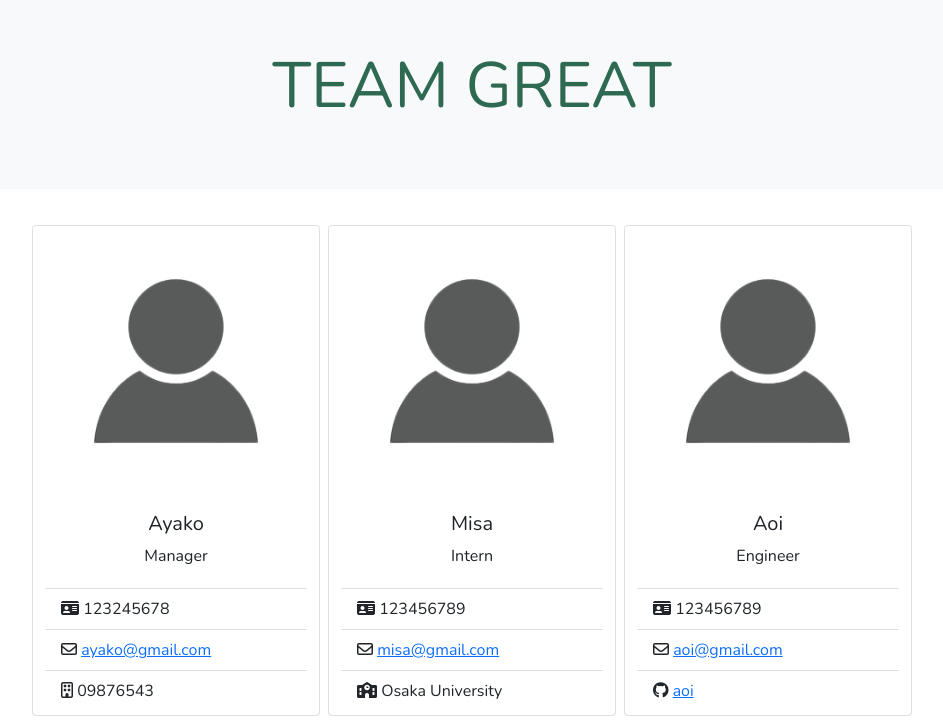
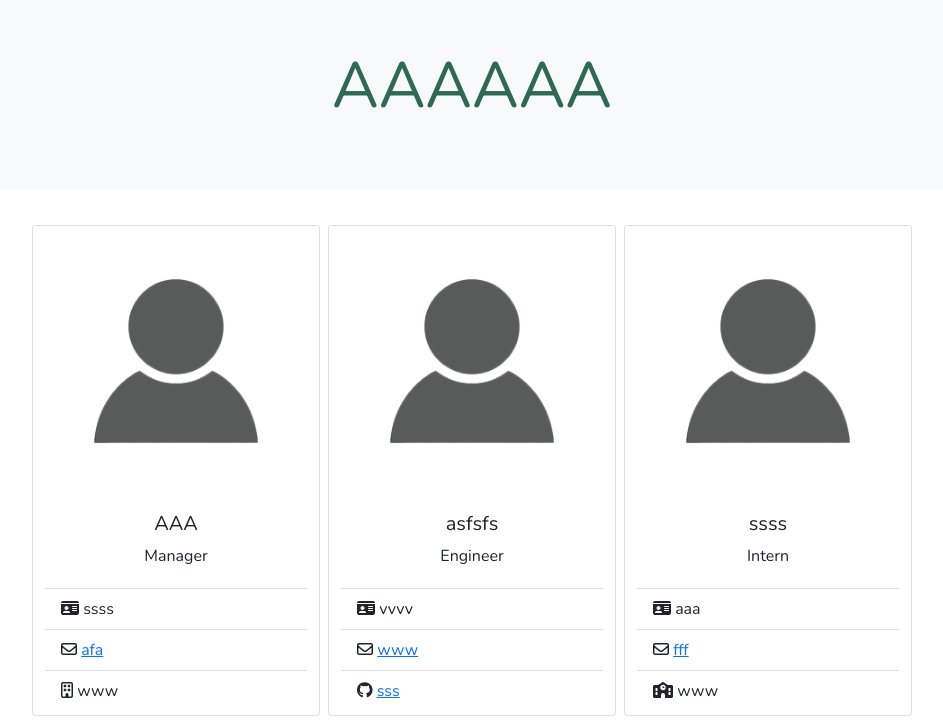
Before and after one commit to ayacomputer/10-Team-Profile-Generator, a website: page index.html in a window 1280 px wide. Shown: the top 721 px of the page, without its empty margins (168-1111 px from the left). Drawn offline with nearby package versions, Linux system fonts and the light colour scheme; a web font is replaced by a local one.

Commit message:
updating files

```diff
--- a/index.html
+++ b/index.html
@@ -1,3 +1,4 @@
+
     <!DOCTYPE html>
 <html lang="en">
 
@@ -11,7 +12,7 @@
 
 
 
-    <title>TEAM GREAT</title>
+    <title>AAAAAA</title>
     <script src="https://polyfill.io/v3/polyfill.min.js?features=default"></script>
     <script src="https://kit.fontawesome.com/ea187b7c6b.js" crossorigin="anonymous"></script>
     <link
@@ -25,7 +26,7 @@
     <header>
         <div class="p-5 bg-light">
             <div class="container">
-                <h1 class="display-3 text-center teamName">TEAM GREAT</h1>
+                <h1 class="display-3 text-center teamName">AAAAAA</h1>
                 </p>
             </div>
         </div>
@@ -38,14 +39,14 @@
     <div class="card col m-1" style="width: 18rem;">
                     <img src="./assets/person.png" class="card-img-top" alt="this is a image of a person">
                     <div class="card-body">
-                        <h5 class="card-title text-center">Ayako</h5>
+                        <h5 class="card-title text-center">AAA</h5>
                         <p class="card-text text-center">Manager</p>
                     </div>
                     <ul class="list-group list-group-flush m-1">
-                        <li class="list-group-item"><i class='fas fa-id-card'></i> 123245678</li>
+                        <li class="list-group-item"><i class='fas fa-id-card'></i> ssss</li>
                         <li class="list-group-item"><i class='far fa-envelope'></i> <a
-                                href="mailto:ayako@gmail.com">ayako@gmail.com</a></li>
-                        <li class="list-group-item"><i class='far fa-building'></i> 09876543</li>
+                                href="mailto:afa">afa</a></li>
+                        <li class="list-group-item"><i class='far fa-building'></i> www</li>
                     </ul>
 
                 </div>
@@ -53,29 +54,44 @@
     <div class="card col m-1" style="width: 18rem;">
     <img src="./assets/person.png" class="card-img-top" alt="this is a image of a person">
     <div class="card-body">
-                        <h5 class="card-title text-center">Misa</h5>
-                        <p class="card-text text-center">Intern</p>
+        <h5 class="card-title text-center">asfsfs</h5>
+        <p class="card-text text-center">Engineer</p>
     </div>
     <ul class="list-group list-group-flush m-1">
-                        <li class="list-group-item"><i class='fas fa-id-card'></i> 123456789</li>
+        <li class="list-group-item"><i class='fas fa-id-card'></i> vvvv</li>
         <li class="list-group-item"><i class='far fa-envelope'></i> <a
-                                href="mailto:misa@gmail.com">misa@gmail.com</a></li>
-                        <li class="list-group-item"><i class='fas fa-school'></i> Osaka University</li>
+                href="mailto:www">www</a></li>
+        <li class="list-group-item"><i class='fab fa-github'></i> <a
+                href="https://github.com/sss">sss</a></li>
     </ul>
 
    </div>
     <div class="card col m-1" style="width: 18rem;">
     <img src="./assets/person.png" class="card-img-top" alt="this is a image of a person">
     <div class="card-body">
-                        <h5 class="card-title text-center">Aoi</h5>
+        <h5 class="card-title text-center">ssss</h5>
+        <p class="card-text text-center">Intern</p>
+    </div>
+    <ul class="list-group list-group-flush m-1">
+        <li class="list-group-item"><i class='fas fa-id-card'></i> aaa</li>
+        <li class="list-group-item"><i class='far fa-envelope'></i> <a
+                href="mailto:fff">fff</a></li>
+        <li class="list-group-item"><i class='fas fa-school'></i> www</li>
+    </ul>
+
+</div>
+    <div class="card col m-1" style="width: 18rem;">
+    <img src="./assets/person.png" class="card-img-top" alt="this is a image of a person">
+    <div class="card-body">
+        <h5 class="card-title text-center">wwww</h5>
         <p class="card-text text-center">Engineer</p>
     </div>
     <ul class="list-group list-group-flush m-1">
-                        <li class="list-group-item"><i class='fas fa-id-card'></i> 123456789</li>
+        <li class="list-group-item"><i class='fas fa-id-card'></i> fff</li>
         <li class="list-group-item"><i class='far fa-envelope'></i> <a
-                                href="mailto:aoi@gmail.com">aoi@gmail.com</a></li>
+                href="mailto:rrr">rrr</a></li>
         <li class="list-group-item"><i class='fab fa-github'></i> <a
-                                href="https://github.com/aoi">aoi</a></li>
+                href="https://github.com/2333">2333</a></li>
     </ul>
 
    </div>
@@ -93,5 +109,4 @@
     Powered by <a id="mycontact" href="https://github.com/ayacomputer">Ayako Woollan</a>
 </div>
 </footer>
-
 </html>
```
Lines whose indentation alone changed are shown as unchanged.
